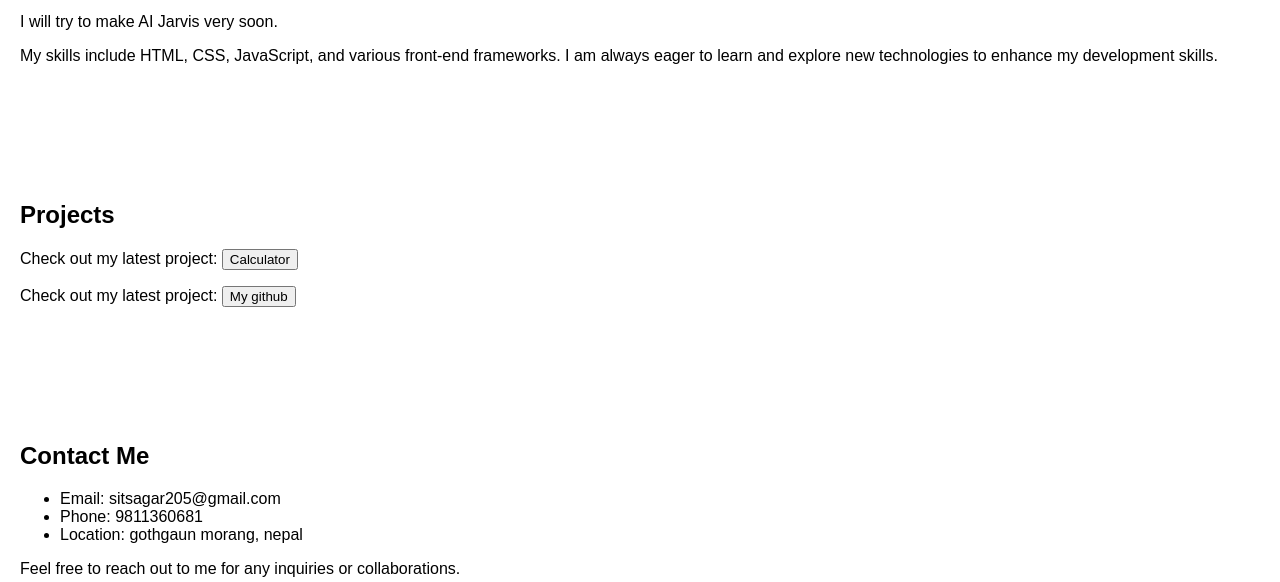
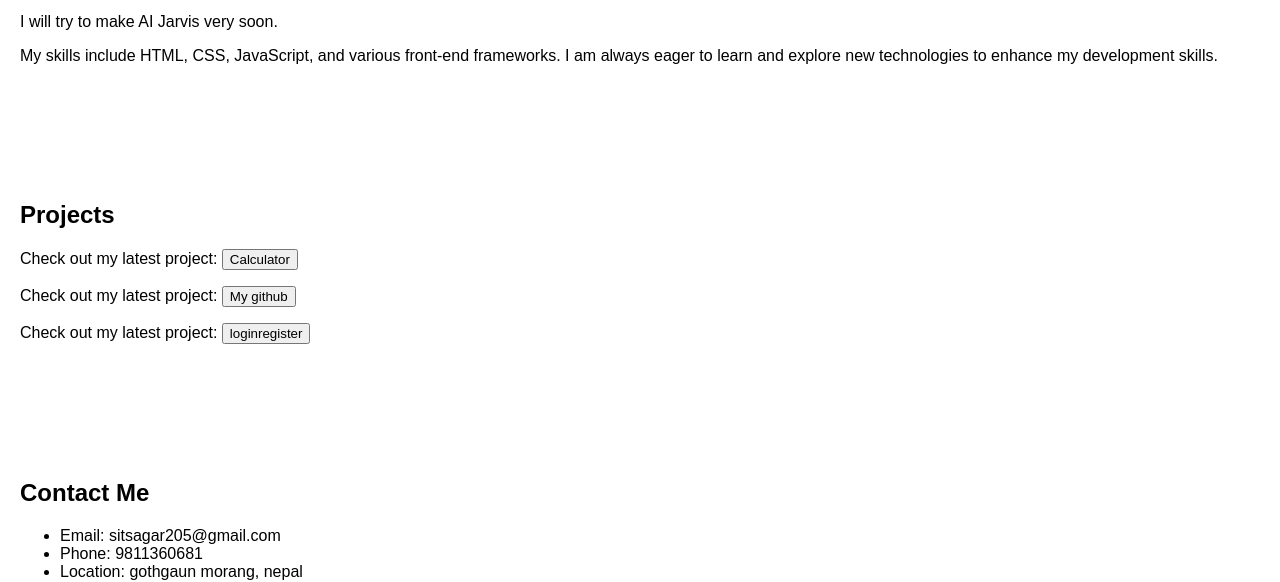
Before and after one commit to sagarsitaula94/personal, a plain HTML site: page index.html in a window 1280 px wide. Shown: the part 1207-1789 px from the top of the page. Drawn offline with Linux system fonts and the light colour scheme.

Commit message:
Update index.html

```diff
--- a/index.html
+++ b/index.html
@@ -47,6 +47,7 @@
             <h2>Projects</h2>
         <p>Check out my latest project: <a href="https://sagarsitaula94.github.io/Calc/" target="_blank"><button>Calculator</button></a></p>
         <p>Check out my latest project: <a href="https://github.com/sagarsitaula94" target="_blank"><Button>My github</Button></a></p>
+                <p>Check out my latest project: <a href="https://sagarsitaula94.github.io/loginregister/" target="_blank"><button>loginregister</button></a></p>
         </div>
     </section>
 
```
